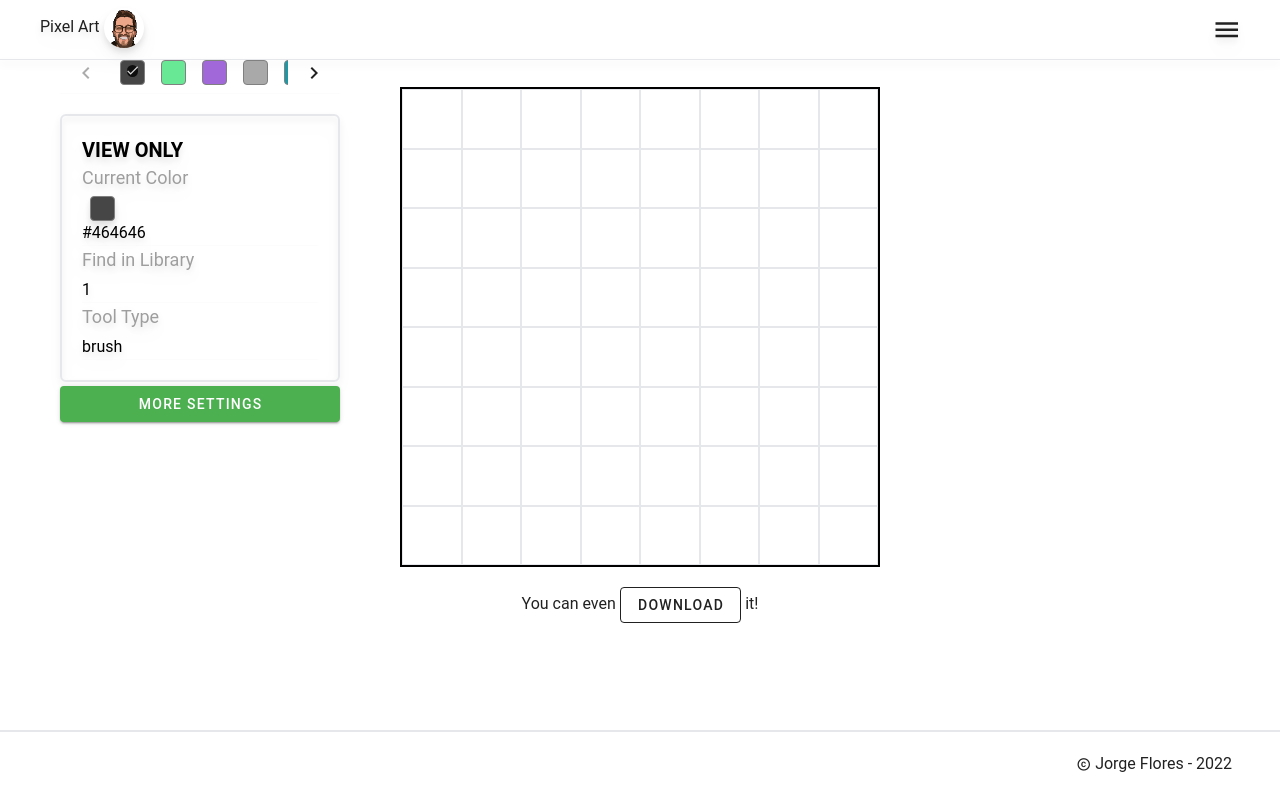
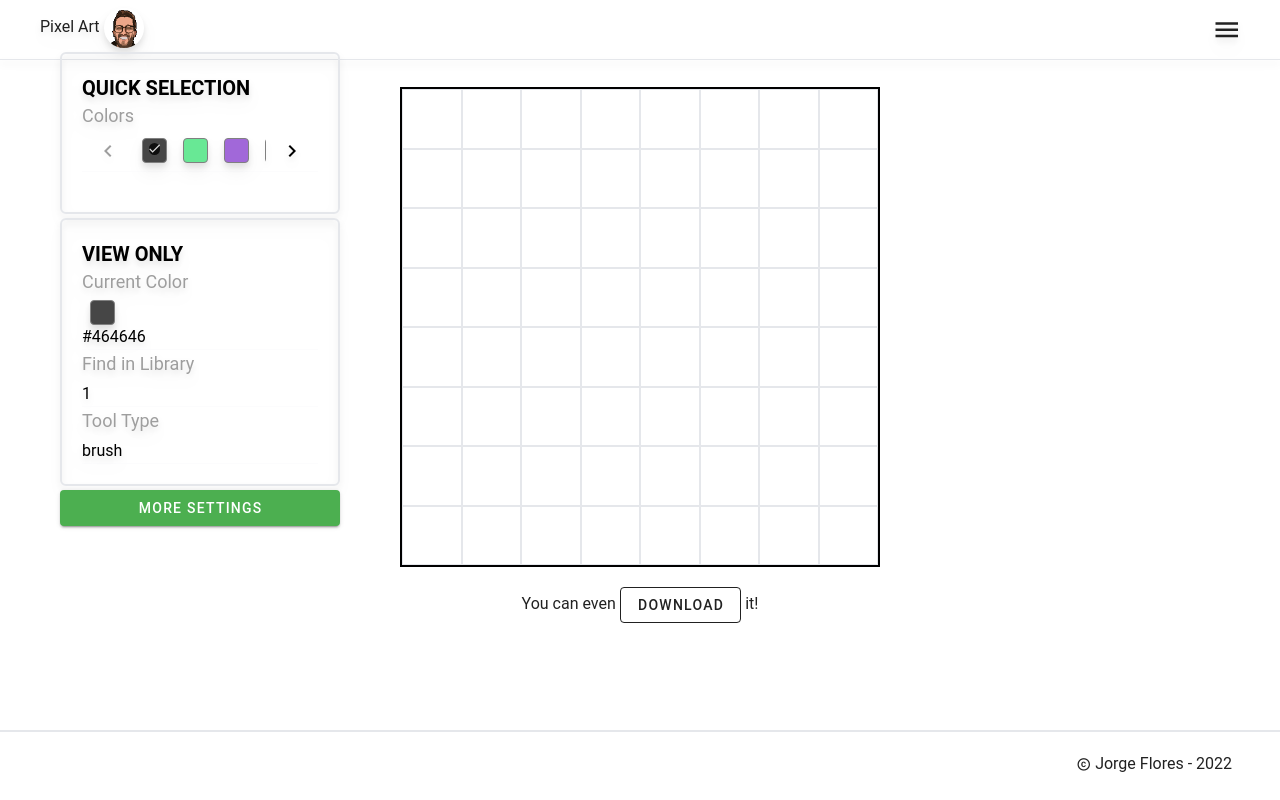
Before and after one commit to Landschy/pixelArtTool, a Vue app: page / in a window 1280 px wide. Built offline with nearby package versions, Linux system fonts and the light colour scheme.

Commit message:
updateCurrentConfig

```diff
--- a/src/components/color/CurrentConfig.vue
+++ b/src/components/color/CurrentConfig.vue
@@ -16,9 +16,17 @@ const handeOnButtonSettings = () => {
   <div
     class="sm:absolute top-10 w-full sm:w-[20rem] left-10 mt-8 top-0 pa-2 grid grid-cols-1 pa-5"
   >
-    <div class="mb-5 pa-0 text-left">
-      <ColorLibrary class="my-2" />
-      <v-divider></v-divider>
+    <div
+      class="mb-1 pa-0 rounded-md border-2 drop-shadow-lg opacity-100 text-black pa-5"
+    >
+      <h2 class="uppercase font-bold text-xl">Quick Selection</h2>
+      <div class="pa-0">
+        <h3 class="mb-1 text-grey text-lg">Colors</h3>
+        <div class="mb-5 pa-0 text-left">
+          <ColorLibrary class="my-2" />
+          <v-divider></v-divider>
+        </div>
+      </div>
     </div>
     <div
       class="mb-1 pa-0 rounded-md border-2 drop-shadow-lg opacity-100 text-black pa-5"
```
